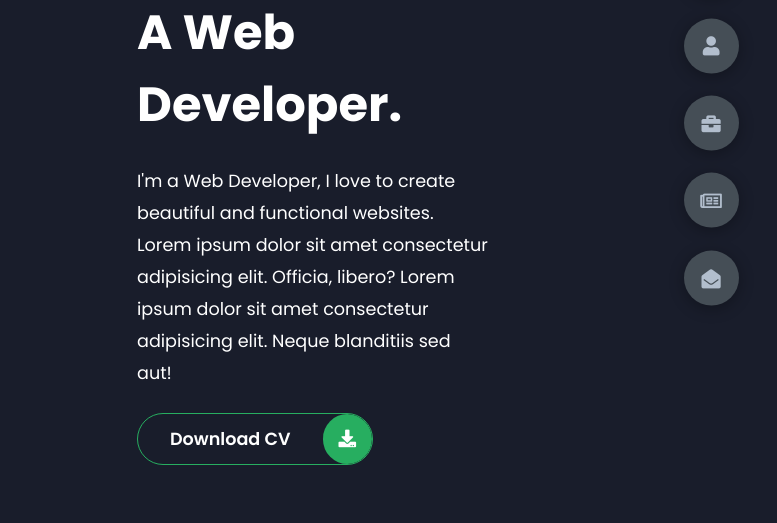
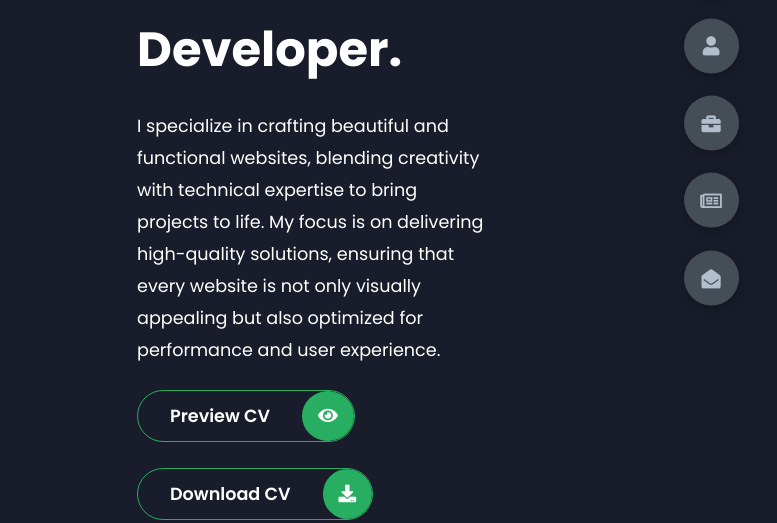
Before and after one commit to ez4python/ez4python.github.io, a plain HTML site: page index.html in a window 1280 px wide. Shown: the part 277-800 px from the top of the page, 503-1280 px from the left. Drawn offline with Linux system fonts and the light colour scheme.

Commit message:
[TXT] changed 'about' info and CV

```diff
--- a/app.js
+++ b/app.js
@@ -1,6 +1,6 @@
 (function () {
   [...document.querySelectorAll(".control")].forEach(button => {
-        button.addEventListener("click", function() {
+    button.addEventListener("click", function () {
       document.querySelector(".active-btn").classList.remove("active-btn");
       this.classList.add("active-btn");
       document.querySelector(".active").classList.remove("active");
--- a/index.html
+++ b/index.html
@@ -30,12 +30,21 @@
             A Web Developer.
           </h1>
           <p>
-                I'm a Web Developer, I love to create beautiful and functional websites.
-                Lorem ipsum dolor sit amet consectetur adipisicing elit. Officia, libero?
-                Lorem ipsum dolor sit amet consectetur adipisicing elit. Neque blanditiis sed aut!
+            I specialize in crafting beautiful and functional websites, blending creativity with technical expertise to
+            bring projects to life. My focus is on delivering high-quality solutions, ensuring that every website is not
+            only visually appealing but also optimized for performance and user experience.
           </p>
           <div class="btn-con">
-                <a href="" class="main-btn">
+            <a href="https://drive.google.com/file/d/1TKm2RUuOOEjMRbg7mrb0x-4iAH-jiDSZ/view?usp=drive_link"
+               class="main-btn">
+              <span class="btn-text">Preview CV</span>
+              <span class="btn-icon"><i class="fas fa-eye"></i></span>
+            </a>
+          </div>
+          <br>
+          <div class="btn-con">
+            <a href="https://drive.google.com/uc?export=download&id=1TKm2RUuOOEjMRbg7mrb0x-4iAH-jiDSZ"
+               class="main-btn" download>
               <span class="btn-text">Download CV</span>
               <span class="btn-icon"><i class="fas fa-download"></i></span>
             </a>
@@ -541,7 +550,6 @@
         </div>
       </section>
     </main>
-
     <div class="controls">
       <div class="control active-btn" data-id="home">
         <i class="fas fa-home"></i>
```
Lines whose indentation alone changed are shown as unchanged.
